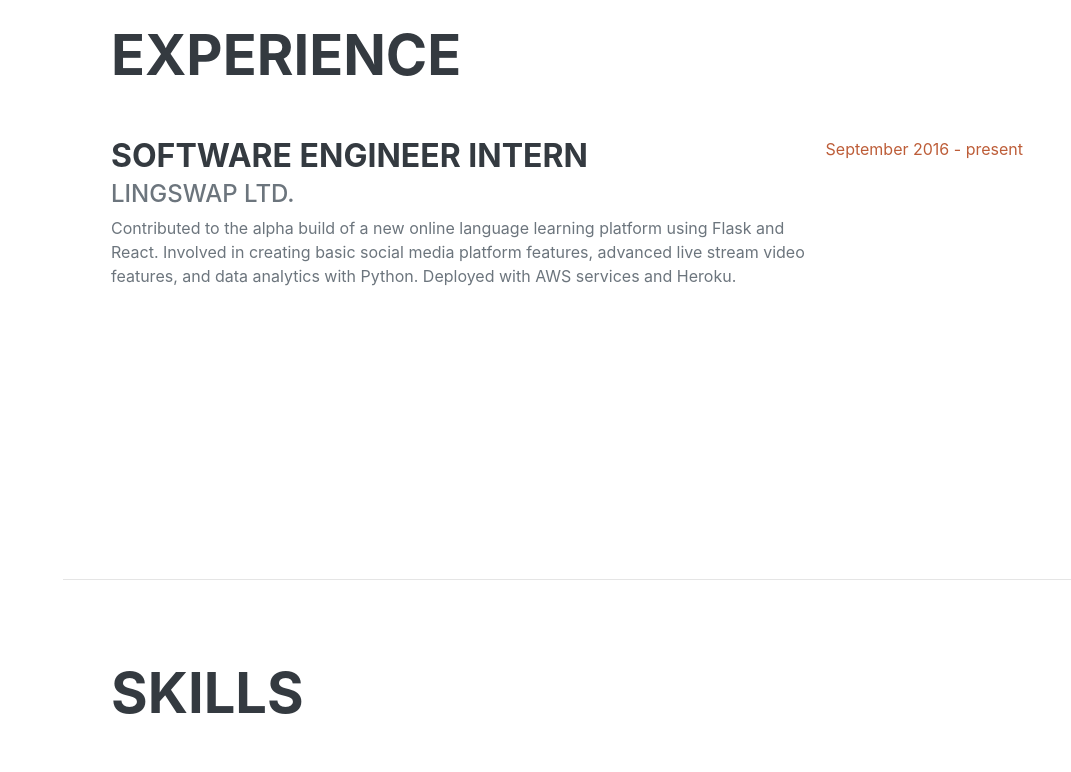
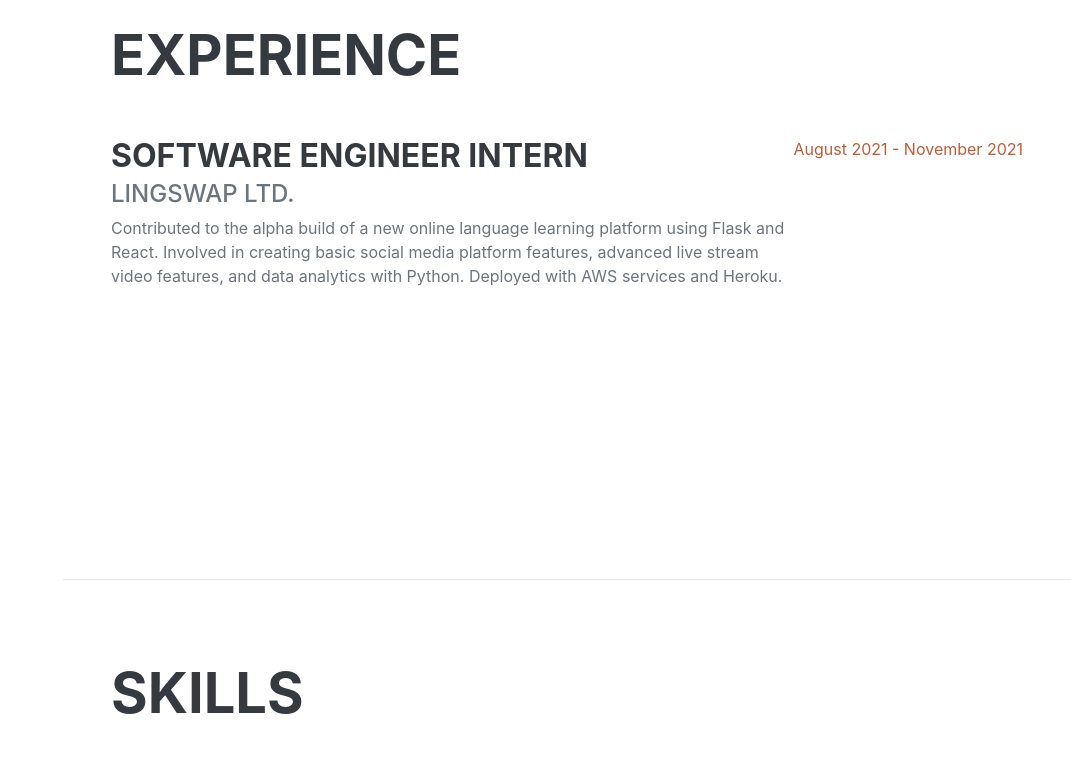
Before and after one commit to michaellanuk/michaellanuk.github.io, a plain HTML site: page index.html in a window 1280 px wide. Shown: the part 3080-3852 px from the top of the page, without its empty margins (209-1280 px from the left). Drawn offline with nearby package versions, Linux system fonts and the light colour scheme; a web font is replaced by a local one.

Commit message:
Update index.html

```diff
--- a/index.html
+++ b/index.html
@@ -148,7 +148,7 @@
                             <div class="subheading mb-1">LingSwap Ltd.</div>
                             <div>Contributed to the alpha build of a new online language learning platform using Flask and React. Involved in creating basic social media platform features, advanced live stream video features, and data analytics with Python. Deployed with AWS services and Heroku.</div>
                         </div>
-                        <div class="flex-shrink-0"><span class="text-primary">September 2016 - present</span></div>
+                        <div class="flex-shrink-0"><span class="text-primary">August 2021 - November 2021</span></div>
                     </div>
 
                 </div>
```
